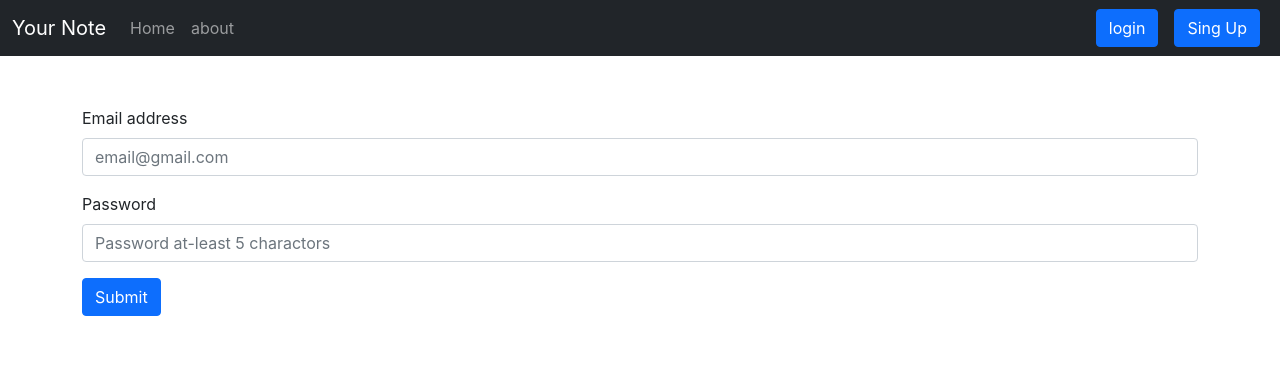
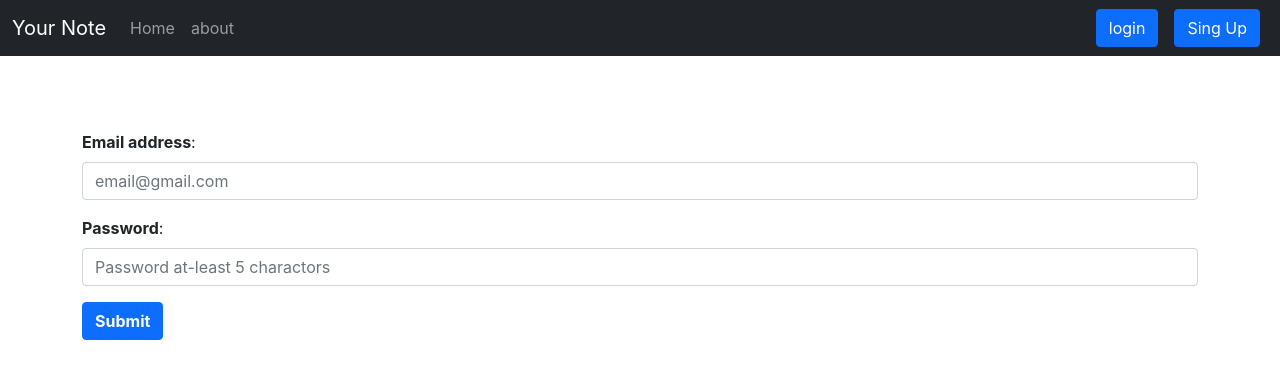
Before and after one commit to darshansatapara/inotoodo, a React (Create React App) app: page /login in a window 1280 px wide. Shown: the top 378 px of the page. Built offline with nearby package versions, Linux system fonts and the light colour scheme.

Commit message:
complate the react couse and inotoodo app

```diff
--- a/src/component/Login.js
+++ b/src/component/Login.js
@@ -38,19 +38,19 @@ const Login = (props) => {
 
     }
     return (
-        <div>
+        <div className='my-4'>
             <form onSubmit={handleSubmit}>
                 <div className="mb-3" >
-                    <label htmlFor="email" className="form-label">Email address</label>
+                    <label htmlFor="email" className="form-label"><b>Email address</b>:</label>
                     <input type="email" className="form-control" value={credentials.email} onChange={onchange} id="email" name='email' aria-describedby="emailHelp" placeholder='email@gmail.com' />
 
                 </div>
                 <div className="mb-3">
-                    <label htmlFor="password" className="form-label">Password</label>
+                    <label htmlFor="password" className="form-label"><b>Password</b>:</label>
                     <input type="password" placeholder='Password at-least 5 charactors ' name='password' className="form-control" onChange={onchange} id="password" value={credentials.password} />
                 </div>
 
-                <button type="submit" className="btn btn-primary">Submit</button>
+                <button type="submit" className="btn btn-primary"><b>Submit</b></button>
             </form>
         </div>
     )
--- a/src/component/Notes.js
+++ b/src/component/Notes.js
@@ -2,9 +2,11 @@ import React, { useContext, useEffect, useRef, useState } from 'react'
 import noteContaxt from '../contaxt/notes/noteContaxt';
 import NoteItem from './NoteItem';
 import AddNote from './AddNote';
+import { useNavigate } from 'react-router-dom';
 
 
 const Notes = (props) => {
+    let navigate = useNavigate();
     const context = useContext(noteContaxt);
     const { notes, getnote, editnote } = context;
     const [note, setNote] = useState({
@@ -14,8 +16,12 @@ const Notes = (props) => {
         tag: "",
     });
     useEffect(() => {
+        if (localStorage.getItem("authToken")) {
         getnote();
-    }, []);
+        } else {
+            navigate("/login");
+        }
+    },[])
     const ref = useRef(null);
     const refClose = useRef(null);
     const updateNote = (currentNote) => {
--- a/src/component/Singup.js
+++ b/src/component/Singup.js
@@ -40,8 +40,8 @@ const Singup = (props) => {
   return (
     <div>
        <h1>Create an account to use Inotoodo</h1>
-      <form onSubmit={handleSubmit}>
-
+      <div className="my-2">
+      <form onSubmit={handleSubmit} >
         <div className="mb-3" >
           <label htmlFor="name" className="form-label">User Name</label>
           <input required type="text" className="form-control" value={credentials.name} onChange={onchange} id="name" name='name' placeholder='Enter Name' />
@@ -61,6 +61,7 @@ const Singup = (props) => {
         <button type="submit" className="btn btn-primary">Submit</button>
       </form>
     </div>
+    </div>
   )
 }
 
```
